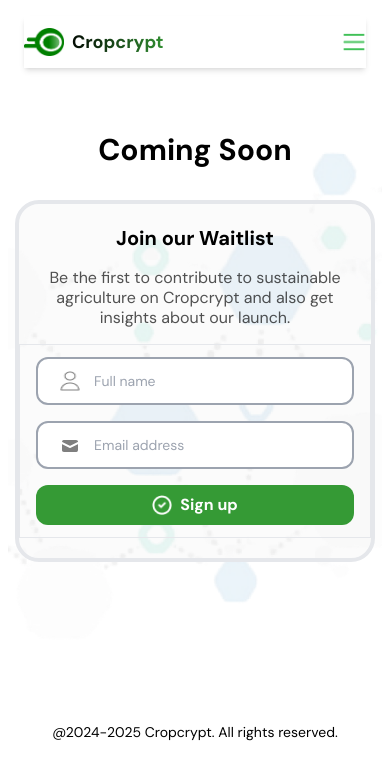
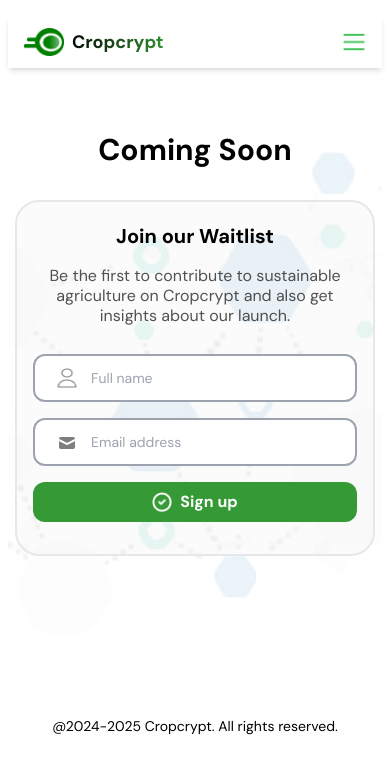
Before and after one commit to Yhucee14/cropcrypt-waitlist, a React (Vite) app: page /waitlist in a window 390 px wide. Shown: the top 780 px of the page. Built offline with nearby package versions, Linux system fonts and the light colour scheme.

Commit message:
started success modal

```diff
--- a/eslint.config.js
+++ b/eslint.config.js
@@ -28,6 +28,7 @@ export default [
       ...react.configs.recommended.rules,
       ...react.configs['jsx-runtime'].rules,
       ...reactHooks.configs.recommended.rules,
+       "react/prop-types": "off",
       'react/jsx-no-target-blank': 'off',
       'react-refresh/only-export-components': [
         'warn',
--- /dev/null
+++ b/src/components/Modal.jsx
@@ -0,0 +1,24 @@
+
+import close from "../assets/close.png";
+
+const Modal = ({ onClose }) => {
+  return (
+    <div className="fixed z-50 inset-0 bg-gray-600 bg-opacity-50 flex justify-center items-center">
+      <div className="bg-white rounded-lg shadow-lg w-[500px]">
+        <div className="px-4 flex flex-row border-2 justify-between py-4">
+          <p className="text-2xl font-bold">Review</p>
+
+          <button
+            className="text-gray-600 hover:text-gray-800"
+            onClick={onClose}
+          >
+            <img src={close} alt="home" className=" " />
+          </button>
+        </div>
+        <div className="px-4 py-3"></div>
+      </div>
+    </div>
+  );
+};
+
+export default Modal;
--- a/src/components/Nav.jsx
+++ b/src/components/Nav.jsx
@@ -28,10 +28,10 @@ const Nav = () => {
   };
 
   return (
-    <div className="flex px-4 sm:px-0 py-4 justify-between cursor-pointer">
+    <div className="flex px-0 sm:px-0 py-4 justify-between cursor-pointer">
       {isMobile ? (
         <div className="md:hidden shadow-md py-2 z-50 flex justify-between w-full items-center">
-          <div className="py-1 flex flex-row ">
+          <div className="py-1 px-4 flex flex-row ">
             <Link to="/" className="flex ">
               <img src={logo} alt="logo" className=" w-10 h-7" />
               <div className="px-2 font-bold text-lg bg-gradient-to-r from-black to-[#359A35] text-transparent bg-clip-text flex justify-center items-center">
@@ -40,7 +40,7 @@ const Nav = () => {
             </Link>
           </div>
 
-          <button onClick={toggleMobileMenu}>
+          <button onClick={toggleMobileMenu} className="px-4">
             <img
               src={isMobileMenuOpen ? close : menu}
               alt="menu"
@@ -90,7 +90,7 @@ const Nav = () => {
           )}
         </div>
       ) : (
-        <div className="flex flex-row justify-between w-screen">
+        <div className="flex flex-row px-4 justify-between w-screen">
           <div className=" flex flex-row ">
             <Link to="/" className="flex ">
               <img src={logo} alt="logo" className="w-14 h-11" />
--- a/src/routes/JoinWaitlist.jsx
+++ b/src/routes/JoinWaitlist.jsx
@@ -3,8 +3,16 @@ import herobg from "../assets/herobg.png";
 import person from "../assets/person.png";
 import mail from "../assets/mail.png";
 import tick from "../assets/tick.png";
+import Modal from "../components/Modal";
+import { useState } from "react";
 
 const JoinWaitlist = () => {
+  const [showModal, setShowModal] = useState(false);
+
+  const handleShowModal = () => setShowModal(true);
+
+  const handleCloseModal = () => setShowModal(false);
+
   return (
     <div className="px-2 ">
       <Nav />
@@ -18,8 +26,10 @@ const JoinWaitlist = () => {
         </div>
 
         <div className="flex justify-center xx:pb-16 sm:pb-32 lg:pb-40 xx:mt-[20px] sm:mt-0 lg:mt-[32px] py-3">
-          <div className="border-4 w-[360px] sm:w-[600px] rounded-3xl bg-[#D9D9D91A] flex flex-col py-5  sm:justify-center sm:items-center">
-            <div className="font-bold flex justify-center text-xl">Join our Waitlist</div>
+          <div className="border-2 w-[360px] sm:w-[600px] rounded-3xl bg-[#D9D9D91A] flex flex-col py-5  sm:justify-center sm:items-center">
+            <div className="font-bold flex justify-center text-xl">
+              Join our Waitlist
+            </div>
 
             <div className="py-4 flex xx:justify-start sm:justify-center sm:px-5 font-normal leading-6 xx:text-md sm:text-lg">
               <p className="text-[#000000ad] flex text-center xx:px-7 xx:leading-5 sm:leading-5 sm:px-0 justify-start sm:justify-center sm:text-center">
@@ -28,14 +38,14 @@ const JoinWaitlist = () => {
               </p>
             </div>
 
-            <div className="py-3 border w-full">
+            <div className="py-3 w-full">
               <form className="flex flex-col justify-between gap-4  w-full">
                 <div className="relative w-full xx:px-4 sm:px-0 sm:w-[75%] flex flex-col gap-4 mx-auto">
                   <div>
                     <img
                       src={person}
                       alt="Person Icon"
-                      className="absolute xx:left-10 xx:top-6 sm:left-6 sm:top-[21%] transform -translate-y-1/2 w-5 h-5"
+                      className="absolute xx:left-10 xx:top-6 sm:left-6 sm:top-6 transform -translate-y-1/2 w-5 h-5"
                     />
                     <input
                       type="text"
@@ -63,7 +73,7 @@ const JoinWaitlist = () => {
                       className="flex w-full gap-2 h-10 bg-[#359A35] hover:bg-[white] hover:border-2 hover:border-gray-400 hover:text-[#359A35] rounded-xl py-2 px-4 text-white font-semibold justify-center items-center"
                     >
                       <img src={tick} className="w-5 h-5" />
-                      <div>Sign up</div>
+                      <div onClick={handleShowModal}>Sign up</div>
                     </button>
                   </div>
                 </div>
@@ -73,8 +83,8 @@ const JoinWaitlist = () => {
         </div>
 
         <div className="flex justify-center xx:pt-24 sm:pt-20  lg:pt-20px font-normal text-sm text-black">
-        @2024-2025 Cropcrypt. All rights reserved.
-      </div>
+          @2024-2025 Cropcrypt. All rights reserved.
+        </div>
       </div>
     </div>
   );
```
